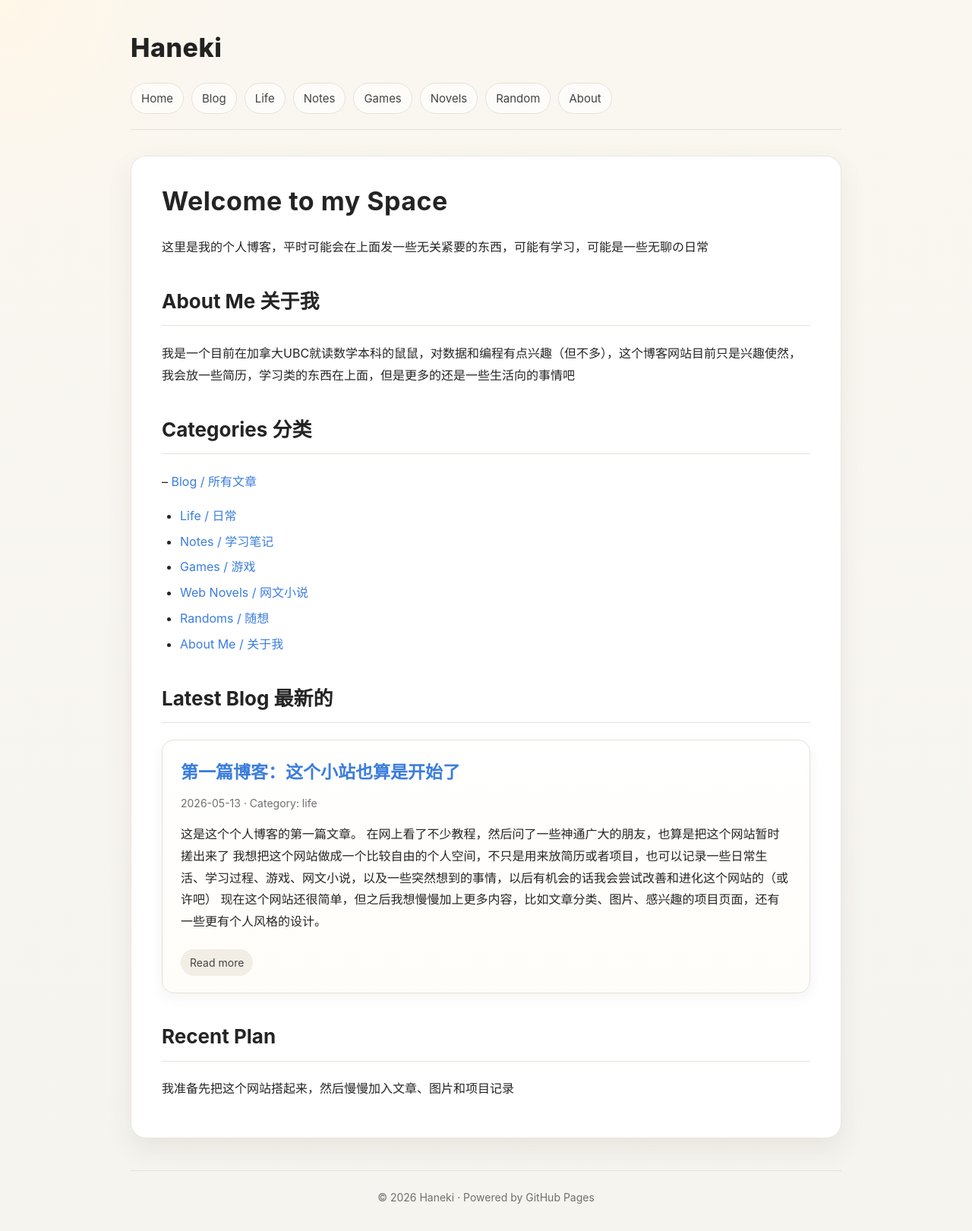
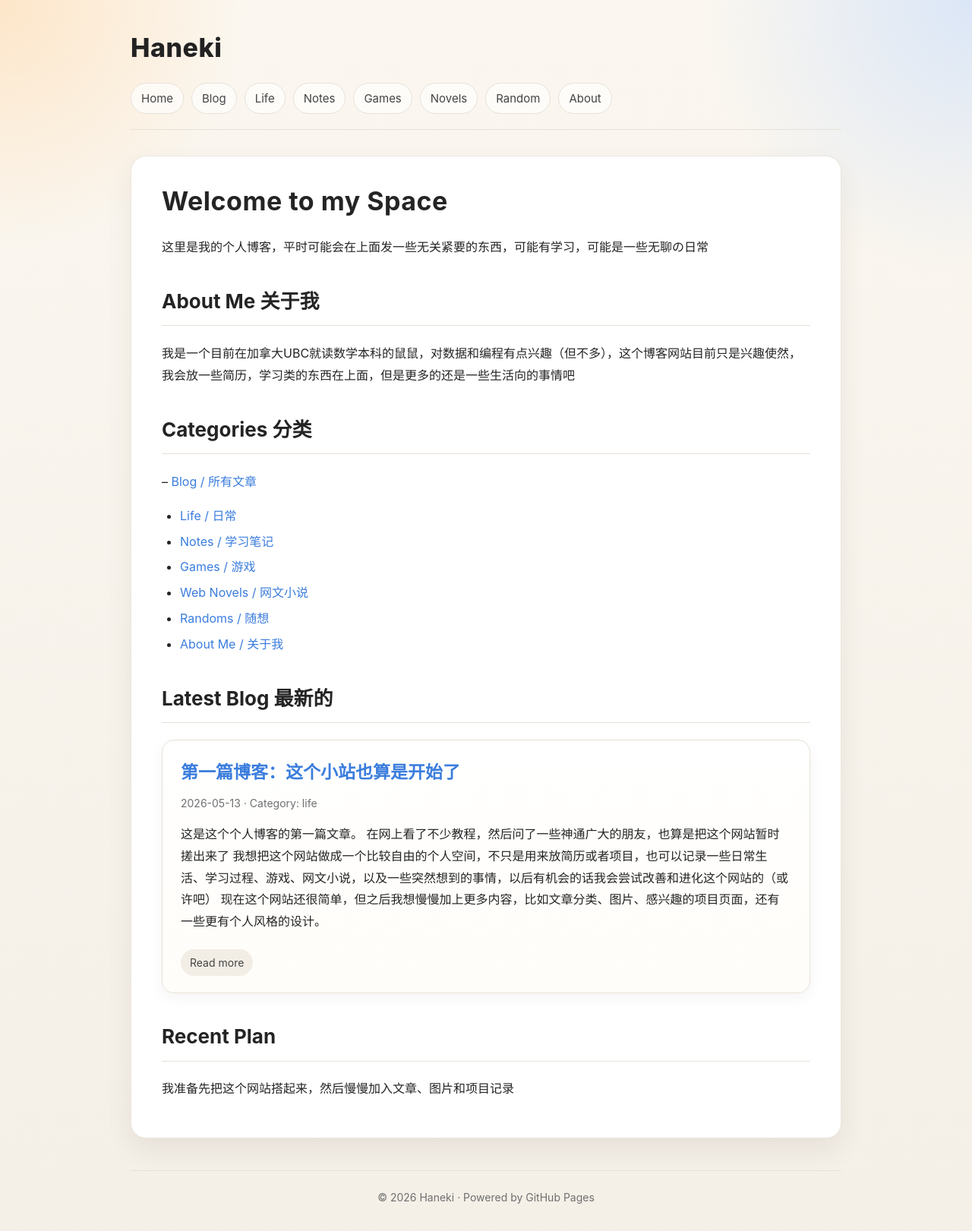
Before and after one commit to IkebeHaneki/ikebehaneki.github.io, a Jekyll site: the page built from index.md, in a window 1280 px wide. Shown: the whole page at 76% size. Built offline with Jekyll 4.4.1, drawn with Linux system fonts in a browser that asks for light colours.

Commit message:
Refactor layout styles and enhance navigation
Updated CSS styles for body and post cards, and modified navigation links to reflect active page.

```diff
--- a/_layouts/default.html
+++ b/_layouts/default.html
@@ -29,8 +29,9 @@
   line-height: 1.8;
   color: var(--text);
   background:
-        radial-gradient(circle at top left, #fff7e8 0, transparent 320px),
-        linear-gradient(180deg, #faf7f1 0%, var(--bg) 100%);
+    radial-gradient(circle at top left, rgba(255, 221, 180, 0.65) 0, transparent 330px),
+    radial-gradient(circle at top right, rgba(180, 210, 255, 0.45) 0, transparent 360px),
+    linear-gradient(180deg, #fbf7f0 0%, #f4efe7 100%);
 }
 
     header {
@@ -148,6 +149,12 @@
       border-radius: 16px;
       background: linear-gradient(180deg, #ffffff 0%, #fffdf9 100%);
       box-shadow: 0 6px 18px rgba(64, 48, 32, 0.05);
+      transition: transform 0.2s ease, box-shadow 0.2s ease;
+    }
+
+    .post-card:hover {
+  transform: translateY(-3px);
+  box-shadow: 0 12px 28px rgba(64, 48, 32, 0.10);
     }
 
     .post-card h2,
@@ -268,14 +275,14 @@
     <a class="site-title" href="{{ '/' | relative_url }}">{{ site.title }}</a>
 
    <nav>
-      <a href="{{ '/' | relative_url }}">Home</a>
-      <a href="{{ '/blog.html' | relative_url }}">Blog</a>
-      <a href="{{ '/life.html' | relative_url }}">Life</a>
-      <a href="{{ '/notes.html' | relative_url }}">Notes</a>
-      <a href="{{ '/games.html' | relative_url }}">Games</a>
-      <a href="{{ '/novels.html' | relative_url }}">Novels</a>
-      <a href="{{ '/random.html' | relative_url }}">Random</a>
-      <a href="{{ '/about.html' | relative_url }}">About</a>
+  <a class="{% if page.url == '/' %}active{% endif %}" href="{{ '/' | relative_url }}">Home</a>
+  <a class="{% if page.url contains '/blog' %}active{% endif %}" href="{{ '/blog.html' | relative_url }}">Blog</a>
+  <a class="{% if page.url contains '/life' %}active{% endif %}" href="{{ '/life.html' | relative_url }}">Life</a>
+  <a class="{% if page.url contains '/notes' %}active{% endif %}" href="{{ '/notes.html' | relative_url }}">Notes</a>
+  <a class="{% if page.url contains '/games' %}active{% endif %}" href="{{ '/games.html' | relative_url }}">Games</a>
+  <a class="{% if page.url contains '/novels' %}active{% endif %}" href="{{ '/novels.html' | relative_url }}">Novels</a>
+  <a class="{% if page.url contains '/random' %}active{% endif %}" href="{{ '/random.html' | relative_url }}">Random</a>
+  <a class="{% if page.url contains '/about' %}active{% endif %}" href="{{ '/about.html' | relative_url }}">About</a>
 </nav>
   </header>
 
```
Lines whose indentation alone changed are shown as unchanged.
